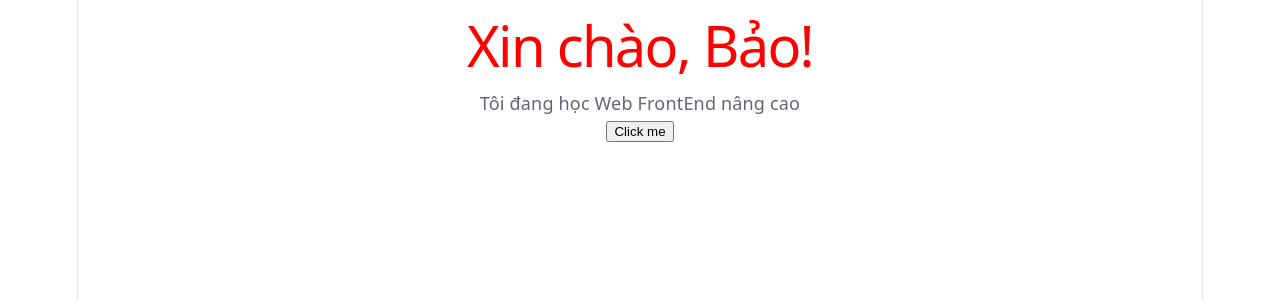
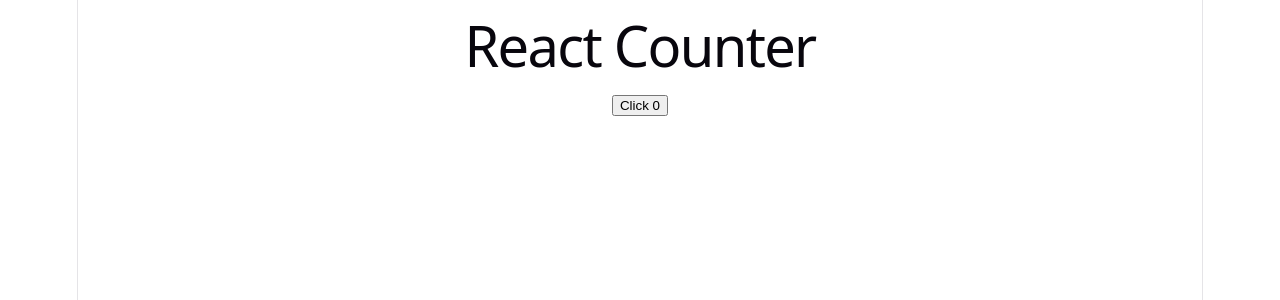
Before and after one commit to baophubaith123-blip/Phu-xuan-react, a React (Vite) app: page / in a window 1280 px wide. Shown: the top 300 px of the page. Built offline with nearby package versions, Linux system fonts and the light colour scheme.

Commit message:
Complete Lab 3: Vanilla JS vs React Counter

```diff
--- a/src/App.tsx
+++ b/src/App.tsx
@@ -1,9 +1,14 @@
+import { useState } from 'react';
+
 function App() {
+  const [count, setCount] = useState(0);
+
   return (
     <div>
-      <h1 style={{ color: 'red' }}>Xin chào, Bảo!</h1>
-      <p>Tôi đang học Web FrontEnd nâng cao</p>
-      <button onClick={() => console.log('Clicked!')}>Click me</button>
+      <h1>React Counter</h1>
+      <button onClick={() => setCount(count + 1)}>
+        Click {count}
+      </button>
     </div>
   );
 }
```
Also changed, not shown: public/vanilla.html (added, +22 -0 lines).
